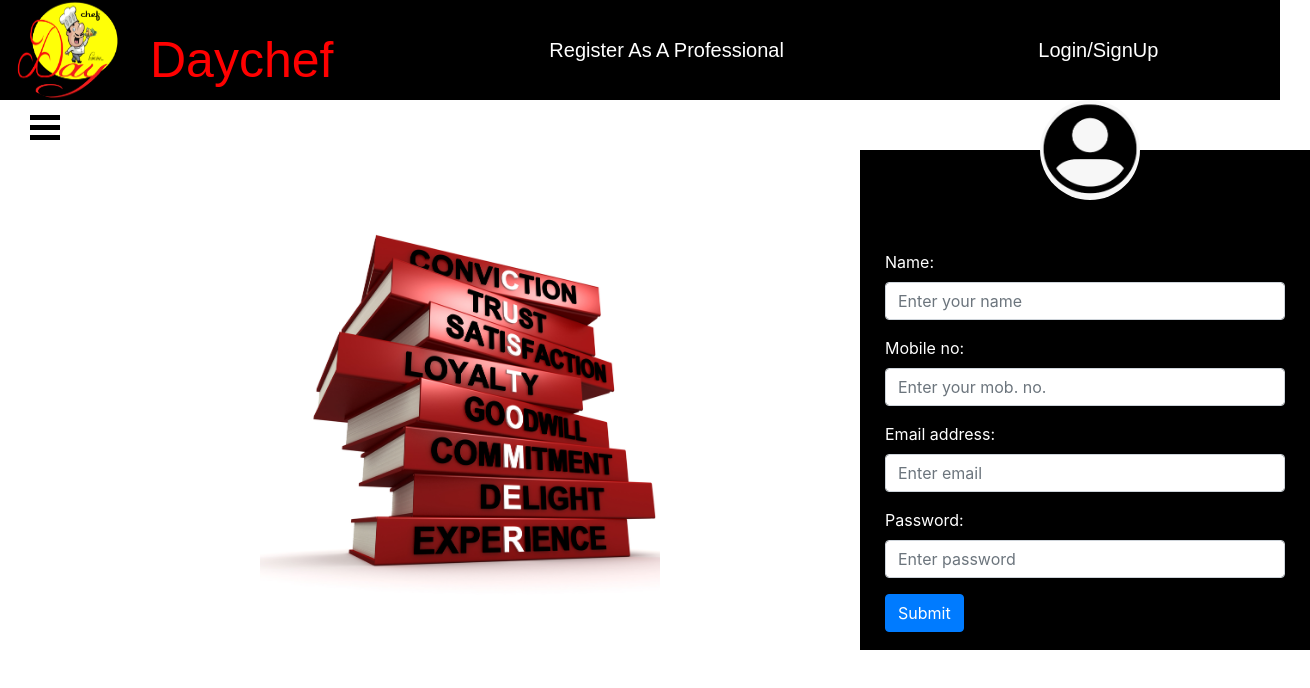
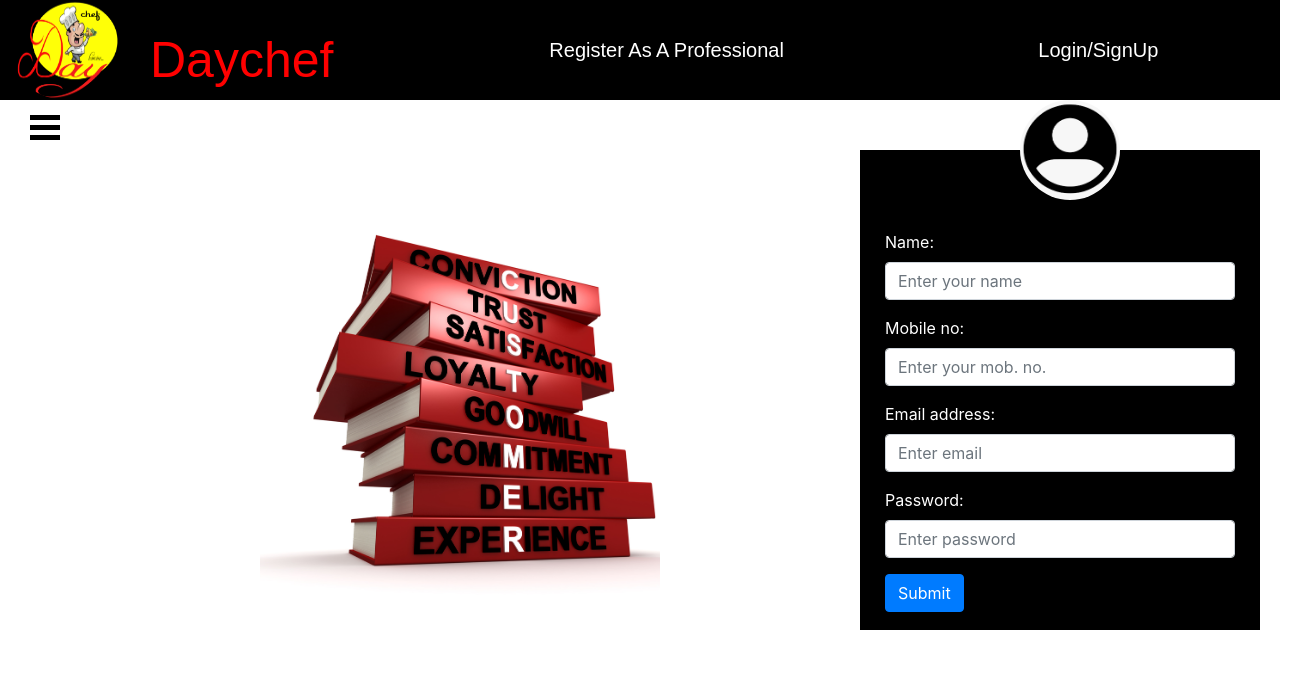
Before and after one commit to VishwPramit97/DayChef-P, an Angular app in the folder frontend1/: page /signup in a window 1280 px wide. Shown: the top 688 px of the page, 1310 px wide, since content can reach past the window. Built offline with nearby package versions, Linux system fonts and the light colour scheme.

Commit message:
block fixed

```diff
--- a/frontend1/src/app/sign-up/sign-up.component.css
+++ b/frontend1/src/app/sign-up/sign-up.component.css
@@ -16,8 +16,8 @@
   left:0px;
 }
 .base{
-    width:450px;
-    height:500px;
+    width:400px;
+    height:480px;
     background-color:black;
     color:white;
     position:absolute;
@@ -26,9 +26,9 @@
   }
   .loginform{
       position: relative;
-      top:100px;
+      top:80px;
       left:25px;
-      width:400px;
+      width:350px;
   }
   .picc{
       width:100px;
```
